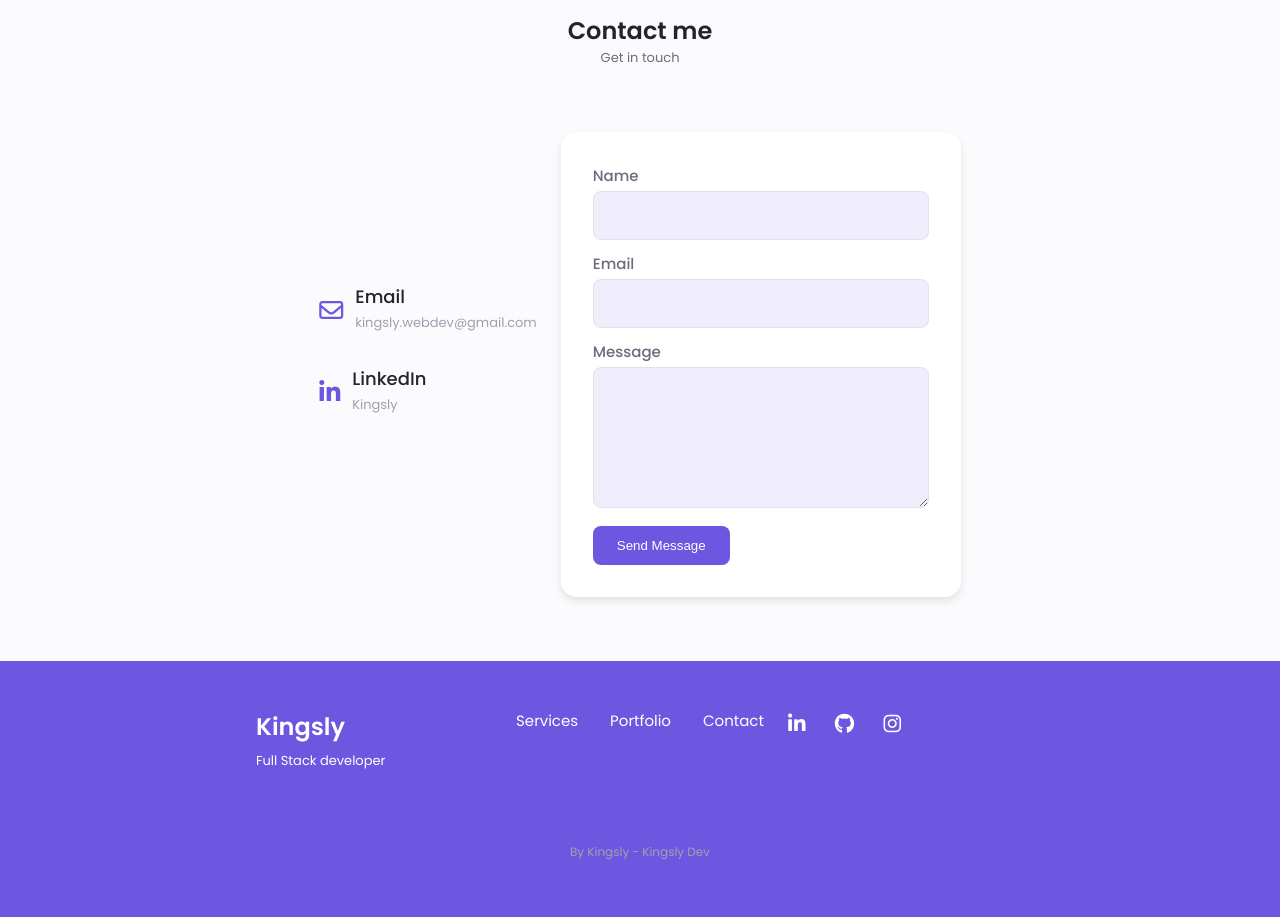
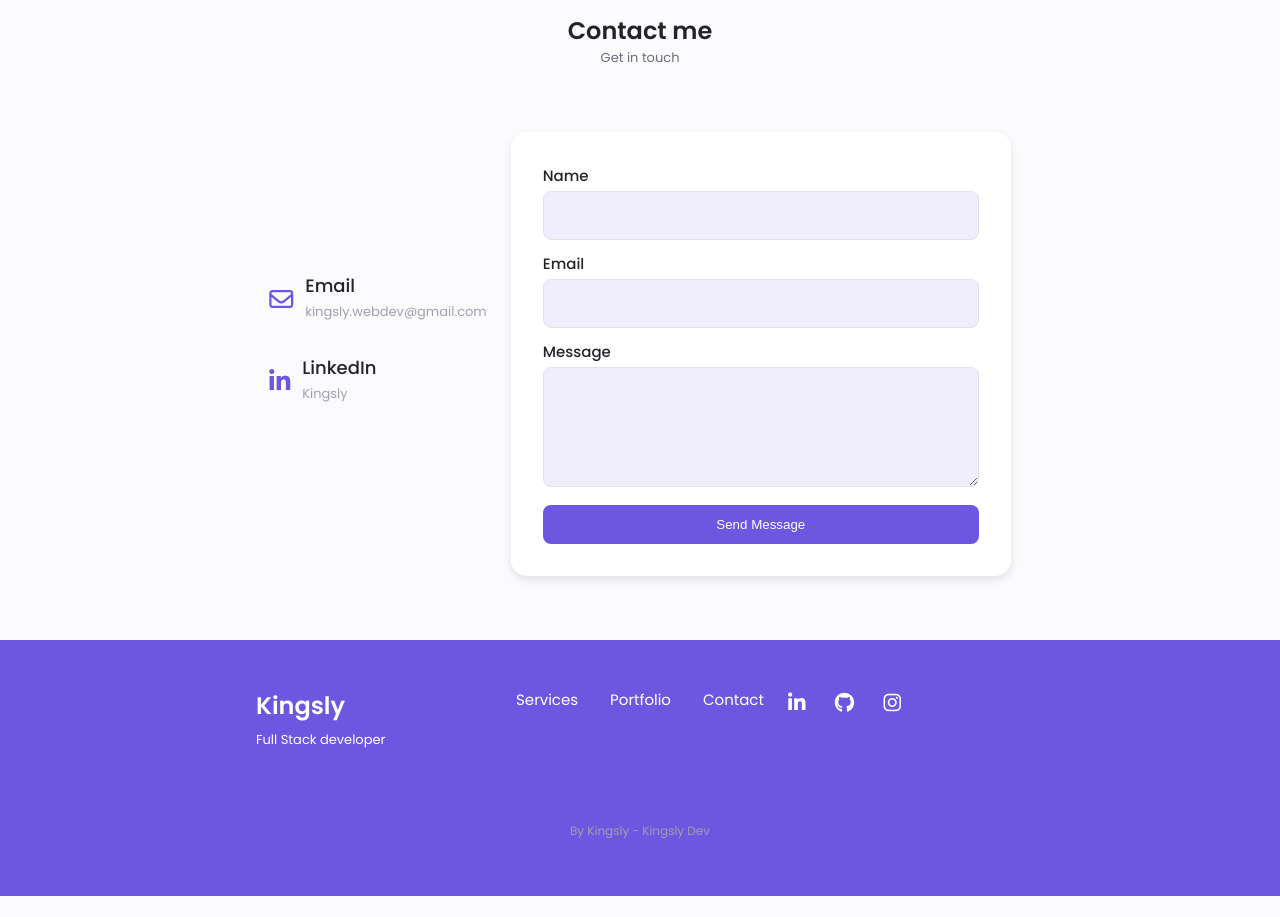
Before and after one commit to KingslykingHk/portfolio, a website: page index.html in a window 1280 px wide. Shown: the part 3940-4857 px from the top of the page. After the commit the page ends 4836 px from the top, so only its background shows below. Drawn offline with Linux system fonts and the light colour scheme.

```diff
--- a/Css/style.css
+++ b/Css/style.css
@@ -56,6 +56,83 @@
   }
 }
 
+/* Add these styles to your existing CSS */
+
+/* Contact form styling */
+#contactForm {
+  background-color: var(--container-color);
+  padding: 2rem;
+  border-radius: 1rem;
+  box-shadow: 0 4px 8px rgba(0, 0, 0, 0.1);
+  width: 100%;
+  max-width: 500px;
+}
+
+.form-group {
+  margin-bottom: var(--margin-bottom-0-75);
+}
+
+.form-group label {
+  display: block;
+  font-weight: var(--font-medium);
+  margin-bottom: var(--margin-bottom-0-25);
+  color: var(--title-color);
+}
+
+.form-group input,
+.form-group textarea {
+  width: 100%;
+  padding: 0.75rem;
+  border: 1px solid var(--scroll-bar-color);
+  border-radius: 0.5rem;
+  background-color: var(--input-color);
+  font-family: var(--body-font);
+  font-size: var(--normal-font-size);
+  color: var(--text-color);
+  transition: border-color 0.3s;
+}
+
+.form-group input:focus,
+.form-group textarea:focus {
+  outline: none;
+  border-color: var(--first-color);
+}
+
+.form-group textarea {
+  min-height: 120px;
+  resize: vertical;
+}
+
+#contactForm button {
+  display: inline-block;
+  background-color: var(--first-color);
+  color: white;
+  padding: 0.75rem 1.5rem;
+  border: none;
+  border-radius: 0.5rem;
+  font-weight: var(--font-medium);
+  cursor: pointer;
+  transition: background 0.3s;
+  width: 100%;
+}
+
+#contactForm button:hover {
+  background-color: var(--first-color-alt);
+}
+
+/* Update contact container for proper layout */
+.contact-container {
+  display: grid;
+  grid-template-columns: 1fr;
+  gap: 2rem;
+}
+
+@media screen and (min-width: 768px) {
+  .contact-container {
+    grid-template-columns: 1fr 1fr;
+    align-items: start;
+  }
+}
 /* dark color scheme  */
 body.dark-theme {
   --first-color-second: hsl(var(--hue-color), 30%, 8%);
@@ -805,9 +882,7 @@
   flex-direction: column;
   row-gap: 1.5rem;
 }
-.footer-link {
-  /* hii  */
-}
+
 .footer-link:hover {
   color: var(--first-color-lighter);
 }
--- a/index.html
+++ b/index.html
@@ -67,7 +67,7 @@
           <div class="home-content grid">
             <div class="home-social">
               <a
-                href="https://www.linkedin.com/feed/"
+                href="https://www.linkedin.com/in/kingsly-s-b8ab1529a/"
                 target="_blank"
                 class="home-social-icon"
               >
@@ -223,7 +223,6 @@
           <div class="skills-name">Socket.io</div>
           <div class="skills-name">Authentication</div>
           <div class="skills-name">Json web token</div>
-
         </div>
       </section>
       <section class="qualification section">
@@ -507,7 +506,7 @@
                   Context API.
                 </p>
                 <a
-                  href="https://chat-app-nu-three-23.vercel.app/login"
+                  href="https://chat-app-nu-three-23.vercel.app/"
                   target="_blank"
                   class="button button-flex button-small portfolio-button"
                   >Project Link
@@ -525,7 +524,7 @@
                   inquiries via Nodemailer.
                 </p>
                 <a
-                  href=""
+                  href="https://tech-yfront-apdz.vercel.app/"
                   target="_blank"
                   class="button button-flex button-small portfolio-button"
                   >Project Link
@@ -642,7 +641,7 @@
           </div>
 
           <!-- Right side: Contact Form -->
-          <form id="contact-form" action="/send-email" method="POST">
+          <form id="contactForm" action="/send-email" method="POST">
             <div class="form-group">
               <label for="name">Name</label>
               <input type="text" id="name" name="name" required />
@@ -655,12 +654,7 @@
 
             <div class="form-group">
               <label for="message">Message</label>
-              <textarea
-                id="message"
-                name="message"
-                rows="5"
-                required
-              ></textarea>
+              <textarea id="message" name="message" required></textarea>
             </div>
 
             <button type="submit">Send Message</button>
@@ -690,7 +684,7 @@
 
             <div class="footer-socials">
               <a
-                href="https://www.linkedin.com/feed/"
+                href="https://www.linkedin.com/in/kingsly-s-b8ab1529a/"
                 target="_blank"
                 class="footer-social"
               >
```
Also changed, not shown: 1 other file.
